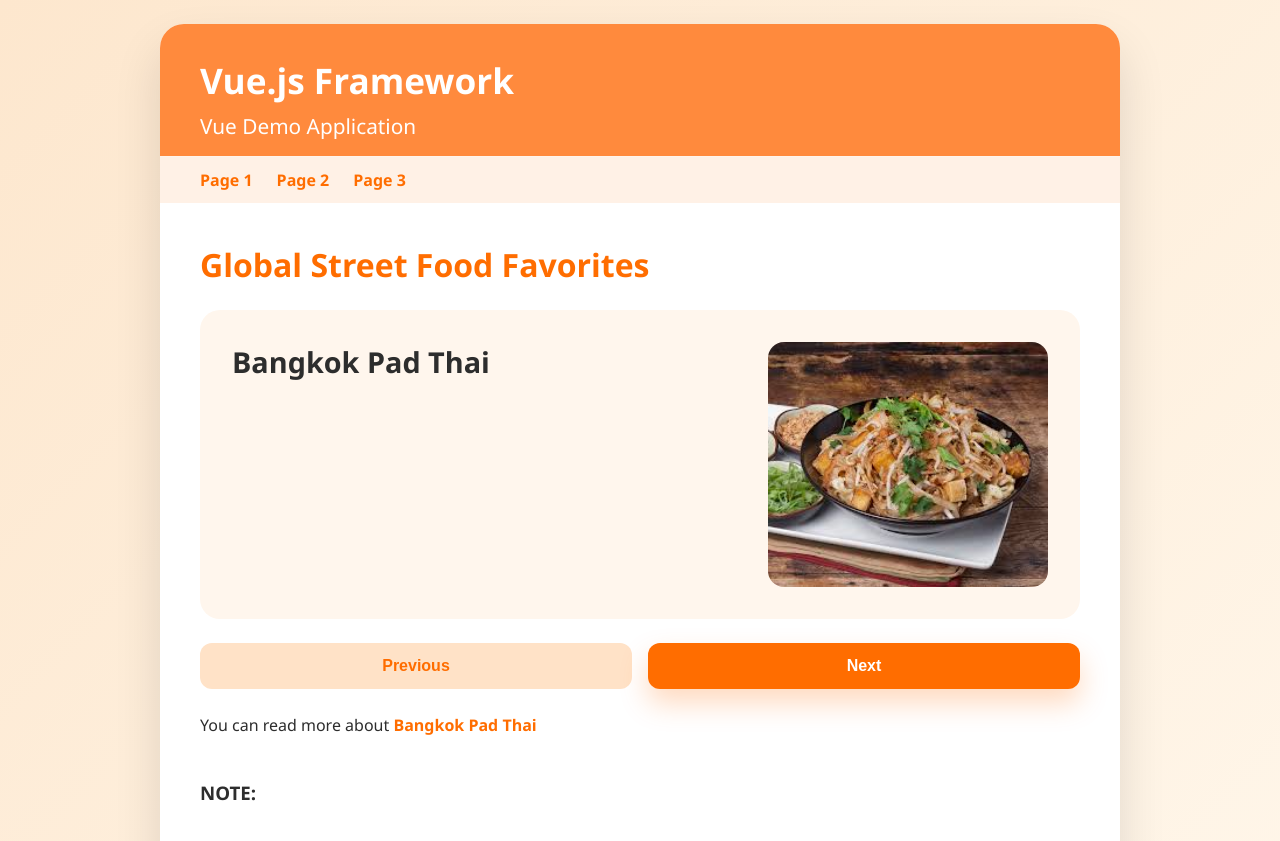
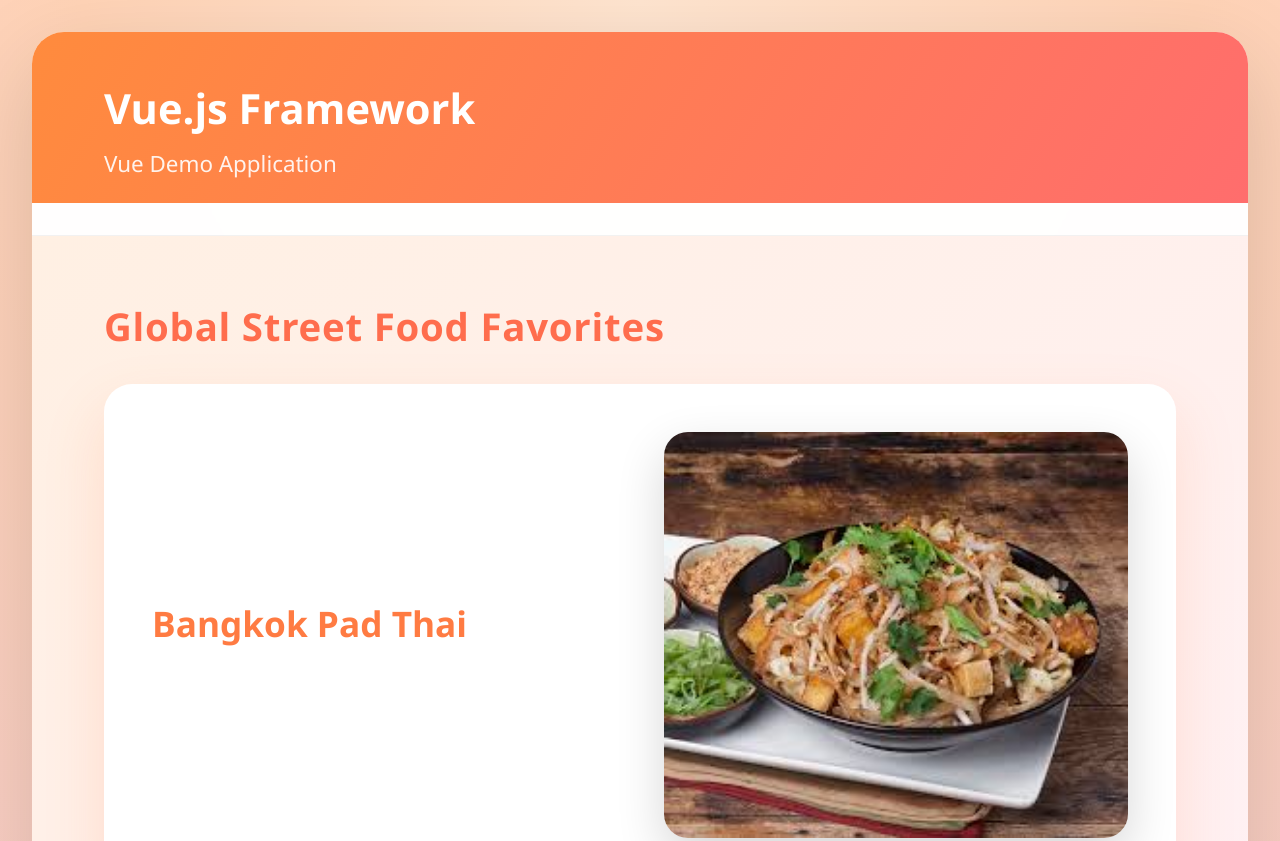
Before and after one commit to Samy2700/Advanced_Web_Project, a plain HTML site: page index.html in a window 1280 px wide. Shown: the top 841 px of the page. Drawn offline with nearby package versions, Linux system fonts and the light colour scheme.

Commit message:
UI change

```diff
--- a/css/style.css
+++ b/css/style.css
@@ -5,45 +5,49 @@
 body {
   margin: 0;
   font-family: "Segoe UI", Tahoma, Geneva, Verdana, sans-serif;
-  background: linear-gradient(135deg, #fde7ce 0%, #fff7eb 100%);
+  background: radial-gradient(circle at top, #ffe5d0 0%, #ffd3b6 35%, #f9cec4 70%, #f4f4f4 100%);
   color: #2d2d2d;
   min-height: 100vh;
   display: flex;
   justify-content: center;
-  align-items: center;
-  padding: 24px;
+  padding: 32px;
 }
 
 .wrapper {
   width: 100%;
-  max-width: 960px;
-  background: #ffffff;
-  border-radius: 24px;
-  box-shadow: 0 24px 48px rgba(0, 0, 0, 0.12);
+  max-width: 1400px;
+  min-height: calc(100vh - 64px);
+  background: rgba(255, 255, 255, 0.92);
+  border-radius: 32px;
+  box-shadow: 0 30px 90px rgba(0, 0, 0, 0.15);
+  display: grid;
+  grid-template-rows: auto auto 1fr auto;
   overflow: hidden;
+  backdrop-filter: blur(6px);
 }
 
 header {
-  padding: 32px 40px 16px;
-  background: #ff8a3d;
+  padding: 48px 72px 24px;
+  background: linear-gradient(120deg, #ff8b3d 0%, #ff6d6d 100%);
   color: #ffffff;
 }
 
 header h1 {
-  margin: 0 0 8px;
-  font-size: 2.2rem;
+  margin: 0 0 12px;
+  font-size: 2.6rem;
 }
 
 header h2 {
   margin: 0;
   font-weight: 400;
-  font-size: 1.3rem;
+  font-size: 1.4rem;
+  opacity: 0.9;
 }
 
 .main-nav {
-  border-top: 1px solid rgba(255, 255, 255, 0.2);
-  background: #fff1e6;
-  padding: 12px 40px;
+  background: rgba(255, 255, 255, 0.75);
+  padding: 16px 72px;
+  border-bottom: 1px solid rgba(0, 0, 0, 0.05);
 }
 
 .main-nav ul {
@@ -51,158 +55,218 @@ header h2 {
   margin: 0;
   padding: 0;
   display: flex;
-  gap: 24px;
+  gap: 32px;
 }
 
 .main-nav a {
   text-decoration: none;
-  color: #ff6d00;
+  color: #ff7b42;
   font-weight: 600;
+  padding: 10px 0;
+  border-bottom: 2px solid transparent;
+  transition: color 0.2s ease, border-color 0.2s ease;
+}
+
+.main-nav a:hover {
+  color: #ff4f6f;
+  border-color: #ff4f6f;
 }
 
 .main-content {
-  padding: 40px;
+  padding: 64px 72px;
   display: flex;
   flex-direction: column;
-  gap: 24px;
+  align-items: center;
+  gap: 32px;
+  background: linear-gradient(135deg, rgba(255, 236, 221, 0.8), rgba(255, 237, 246, 0.8));
 }
 
 .main-content > h1 {
+  width: 100%;
+  max-width: 1180px;
   margin: 0;
-  font-size: 2rem;
-  color: #ff6d00;
+  font-size: 2.4rem;
+  color: #ff6d4d;
+  letter-spacing: 0.02em;
 }
 
 .card {
-  background: #fff6ed;
-  border-radius: 20px;
-  padding: 32px;
+  width: 100%;
+  max-width: 1180px;
+  background: #ffffff;
+  border-radius: 28px;
+  padding: 48px;
   display: grid;
-  grid-template-columns: minmax(0, 1fr) 280px;
-  gap: 24px;
+  grid-template-columns: repeat(2, minmax(0, 1fr));
+  gap: 48px;
   cursor: pointer;
-  transition: transform 0.2s ease, box-shadow 0.2s ease;
+  transition: transform 0.3s ease, box-shadow 0.3s ease;
+  box-shadow: 0 28px 60px rgba(255, 124, 66, 0.18);
 }
 
 .card:hover {
-  transform: translateY(-4px);
-  box-shadow: 0 18px 36px rgba(0, 0, 0, 0.12);
+  transform: translateY(-6px);
+  box-shadow: 0 36px 80px rgba(255, 124, 66, 0.22);
+}
+
+.card-copy {
+  display: flex;
+  flex-direction: column;
+  justify-content: center;
+  gap: 24px;
 }
 
 .card h2 {
   margin: 0;
-  font-size: 1.8rem;
+  font-size: 2.2rem;
+  color: #ff7b42;
 }
 
 .card p {
+  margin: 0;
+  font-size: 1.24rem;
+  line-height: 1.8;
+  color: #4d3d33;
+}
+
+.card img {
+  width: 100%;
+  height: 100%;
+  object-fit: cover;
+  border-radius: 24px;
+  box-shadow: 0 18px 48px rgba(0, 0, 0, 0.16);
+}
+
+.buttons {
+  width: 100%;
+  max-width: 1180px;
+  display: flex;
+  gap: 20px;
+  flex-wrap: wrap;
+}
+
+.buttons button {
+  flex: 1 1 180px;
+  padding: 16px 20px;
+  border: none;
+  border-radius: 14px;
+  font-size: 1.05rem;
+  cursor: pointer;
+  transition: transform 0.2s ease, box-shadow 0.2s ease, background 0.2s ease;
+  font-weight: 600;
+}
+
+.buttons button:first-child {
+  background: linear-gradient(135deg, #ffe7d1, #ffd6d9);
+  color: #ff6d4d;
+  box-shadow: 0 14px 28px rgba(255, 192, 167, 0.35);
+}
+
+.buttons button:last-child {
+  background: linear-gradient(135deg, #ff6d4d, #ff4f6f);
+  color: #ffffff;
+  box-shadow: 0 18px 36px rgba(255, 102, 95, 0.35);
+}
+
+.buttons button:hover {
+  transform: translateY(-3px);
+  box-shadow: 0 20px 40px rgba(0, 0, 0, 0.15);
+}
+
+.main-content p {
+  width: 100%;
+  max-width: 1180px;
   margin: 0;
   font-size: 1.05rem;
   line-height: 1.6;
   color: #4a3f36;
 }
 
-.card img {
-  width: 100%;
-  height: 100%;
-  object-fit: cover;
-  border-radius: 16px;
-}
-
-.buttons {
-  display: flex;
-  gap: 16px;
-  flex-wrap: wrap;
-}
-
-.buttons button {
-  flex: 1 1 160px;
-  padding: 14px 18px;
-  border: none;
-  border-radius: 12px;
-  font-size: 1rem;
-  cursor: pointer;
-  transition: transform 0.2s ease, box-shadow 0.2s ease, background 0.2s ease;
-  font-weight: 600;
-}
-
-.buttons button:first-child {
-  background: #ffe2c7;
-  color: #ff6d00;
-}
-
-.buttons button:last-child {
-  background: #ff6d00;
-  color: #ffffff;
-  box-shadow: 0 14px 28px rgba(255, 109, 0, 0.25);
-}
-
-.buttons button:hover {
-  transform: translateY(-2px);
-  box-shadow: 0 16px 32px rgba(0, 0, 0, 0.15);
-}
-
-.main-content p {
-  margin: 0;
-  font-size: 1rem;
-  line-height: 1.5;
-}
-
 .main-content a {
-  color: #ff6d00;
+  color: #ff6d4d;
   font-weight: 600;
   text-decoration: none;
+  border-bottom: 2px solid rgba(255, 109, 77, 0.2);
+  padding-bottom: 2px;
+  transition: color 0.2s ease, border-color 0.2s ease;
 }
 
 .main-content a:hover {
-  text-decoration: underline;
+  color: #ff4f6f;
+  border-color: rgba(255, 79, 111, 0.6);
 }
 
 footer {
-  padding: 16px 40px;
-  background: #ff8a3d;
+  padding: 20px 72px;
+  background: linear-gradient(120deg, #ff8b3d 0%, #ff6d6d 100%);
   color: #ffffff;
   text-align: center;
   font-weight: 600;
 }
 
-@media (max-width: 768px) {
+@media (max-width: 1200px) {
+  body {
+    padding: 24px;
+  }
+
+  .wrapper {
+    border-radius: 28px;
+  }
+
+  .main-content {
+    padding: 56px;
+  }
+
+  .card {
+    padding: 40px;
+  }
+}
+
+@media (max-width: 900px) {
   body {
     padding: 16px;
   }
 
   header {
-    padding: 28px 24px 12px;
+    padding: 36px 28px 18px;
+    text-align: center;
   }
 
   .main-nav {
-    padding: 12px 24px;
+    padding: 14px 28px;
   }
 
   .main-nav ul {
     flex-direction: column;
-    gap: 12px;
+    gap: 10px;
+    align-items: center;
   }
 
   .main-content {
-    padding: 28px 24px;
+    padding: 40px 28px;
+  }
+
+  .main-content > h1 {
+    text-align: center;
   }
 
   .card {
     grid-template-columns: 1fr;
+    gap: 32px;
   }
 
   .buttons button {
-    flex: 1 1 120px;
+    flex: 1 1 140px;
   }
 }
 
-@media (max-width: 480px) {
+@media (max-width: 520px) {
   .wrapper {
-    border-radius: 16px;
+    border-radius: 20px;
   }
 
   header h1 {
-    font-size: 1.8rem;
+    font-size: 2rem;
   }
 
   header h2 {
@@ -210,10 +274,14 @@ footer {
   }
 
   .main-content > h1 {
-    font-size: 1.6rem;
+    font-size: 1.8rem;
   }
 
   .card h2 {
-    font-size: 1.4rem;
+    font-size: 1.7rem;
+  }
+
+  .card p {
+    font-size: 1.15rem;
   }
 }
--- a/index.html
+++ b/index.html
@@ -14,16 +14,11 @@
       <h2>Vue Demo Application</h2>
     </header>
     <nav class="main-nav">
-      <ul>
-        <li><a href="#">Page 1</a></li>
-        <li><a href="#">Page 2</a></li>
-        <li><a href="#">Page 3</a></li>
-      </ul>
     </nav>
     <main id="app" class="main-content">
       <h1 v-text="mainHeading"></h1>
       <section v-if="foods.length" @click="isFlipped = !isFlipped" class="card">
-        <div>
+        <div class="card-copy">
           <h2 v-text="isFlipped ? '' : foods[index].title"></h2>
           <p v-text="isFlipped ? foods[index].description : ''"></p>
         </div>
```
